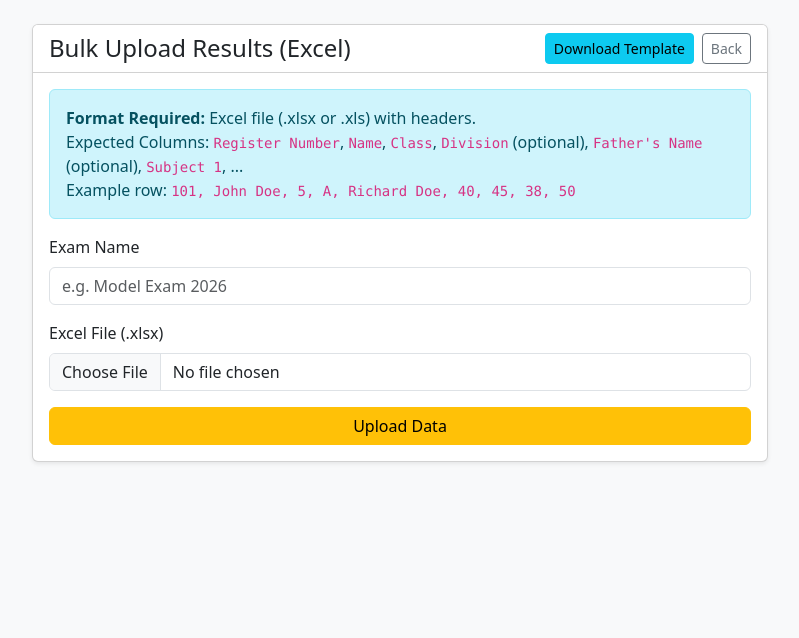
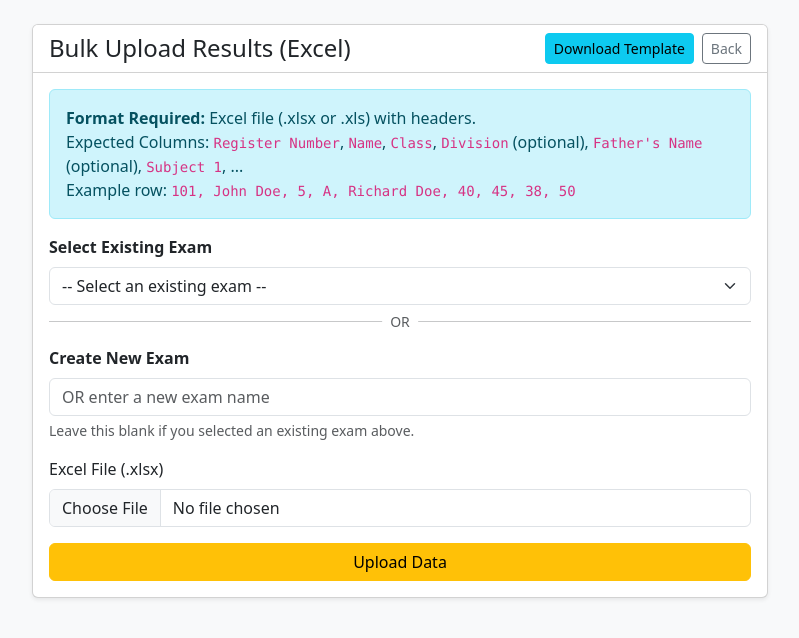
Before and after one commit to Suhailirfani/result, a Django app: page /staff/upload/bulk/ in a window 1280 px wide. Shown: the part 56-694 px from the top of the page, without its empty margins (240-1039 px from the left). Run offline with Django 5.2, Linux system fonts and the light colour scheme; a user stored in the database is signed in; tables that the repository leaves empty hold one stand-in row (values such as "Sample post").

Commit message:
Enhance bulk upload form to allow selecting existing exams

```diff
--- a/results_app/forms.py
+++ b/results_app/forms.py
@@ -31,8 +31,34 @@ class SingleUploadForm(forms.ModelForm):
         }
 
 class BulkUploadForm(forms.Form):
-    exam_name = forms.CharField(max_length=255, required=True, widget=forms.TextInput(attrs={'class': 'form-control', 'placeholder': 'e.g. Model Exam 2026'}))
+    existing_exam = forms.ModelChoiceField(
+        queryset=Exam.objects.none(),
+        required=False,
+        empty_label="-- Select an existing exam --",
+        widget=forms.Select(attrs={'class': 'form-select'})
+    )
+    new_exam_name = forms.CharField(
+        max_length=255,
+        required=False,
+        widget=forms.TextInput(attrs={'class': 'form-control', 'placeholder': 'OR enter a new exam name'})
+    )
     file = forms.FileField(required=True, widget=forms.FileInput(attrs={'class': 'form-control', 'accept': '.xlsx, .xls'}))
+
+    def __init__(self, *args, **kwargs):
+        institution = kwargs.pop('institution', None)
+        super().__init__(*args, **kwargs)
+        if institution:
+            self.fields['existing_exam'].queryset = Exam.objects.filter(institution=institution).order_by('-id')
+
+    def clean(self):
+        cleaned_data = super().clean()
+        existing_exam = cleaned_data.get('existing_exam')
+        new_exam_name = cleaned_data.get('new_exam_name')
+
+        if not existing_exam and not new_exam_name:
+            raise forms.ValidationError("You must either select an existing exam or enter a new exam name.")
+
+        return cleaned_data
 
 class StudentBulkUploadForm(forms.Form):
     file = forms.FileField(required=True, widget=forms.FileInput(attrs={'class': 'form-control', 'accept': '.xlsx, .xls'}))
--- a/results_app/views.py
+++ b/results_app/views.py
@@ -147,6 +147,8 @@ def student_result_view(request, inst_id):
 
                     if institution.grading_system == 'SUNNI_BOARD' and r.marks < 40:
                         results_by_exam[exam_name]['has_failed_subject'] = True
+                    elif institution.grading_system == 'GULF_SECTOR' and r.marks < (r.subject.max_marks * 0.3):
+                        results_by_exam[exam_name]['has_failed_subject'] = True
         except Student.DoesNotExist:
             messages.error(request, "Student not found in this institution. Please check your register number.")
     return render(request, 'student_result.html', {'form': form, 'results_by_exam': results_by_exam, 'student': student, 'institution': institution})
@@ -210,6 +212,8 @@ def class_result_view(request, class_num):
             mark = res_dict.get(sub.name, "-")
             marks_list.append({'mark': mark, 'subject': sub})
             if institution.grading_system == 'SUNNI_BOARD' and mark != "-" and mark < 40:
+                has_failed_subject = True
+            elif institution.grading_system == 'GULF_SECTOR' and mark != "-" and mark < (sub.max_marks * 0.3):
                 has_failed_subject = True
 
         data.append({'student': s, 'marks': marks_list, 'total': s.total_marks or 0, 'max_total': max_total, 'has_failed_subject': has_failed_subject})
@@ -306,13 +310,17 @@ def bulk_upload_view(request):
     institution = request.user.institution
 
     if request.method == 'POST':
-        form = BulkUploadForm(request.POST, request.FILES)
+        form = BulkUploadForm(request.POST, request.FILES, institution=institution)
         if form.is_valid():
             excel_file = form.cleaned_data['file']
-            exam_name = form.cleaned_data['exam_name']
+            existing_exam = form.cleaned_data.get('existing_exam')
+            new_exam_name = form.cleaned_data.get('new_exam_name')
 
             from .models import Exam
-            exam_obj, _ = Exam.objects.get_or_create(institution=institution, name=exam_name)
+            if existing_exam:
+                exam_obj = existing_exam
+            else:
+                exam_obj, _ = Exam.objects.get_or_create(institution=institution, name=new_exam_name)
 
             if not (excel_file.name.endswith('.xlsx') or excel_file.name.endswith('.xls')):
                 messages.error(request, 'Please upload a valid Excel file (.xlsx or .xls).')
@@ -403,7 +411,7 @@ def bulk_upload_view(request):
                 return redirect('results_app:bulk_upload')
 
     else:
-        form = BulkUploadForm()
+        form = BulkUploadForm(institution=institution)
     return render(request, 'bulk_upload.html', {'form': form})
 
 @login_required
--- a/templates/bulk_upload.html
+++ b/templates/bulk_upload.html
@@ -20,9 +20,32 @@
                 </div>
                 <form method="POST" enctype="multipart/form-data">
                     {% csrf_token %}
+                    {% if form.non_field_errors %}
+                        <div class="alert alert-danger">
+                            {{ form.non_field_errors }}
+                        </div>
+                    {% endif %}
+
                     <div class="mb-3">
-                        <label class="form-label">Exam Name</label>
-                        {{ form.exam_name }}
+                        <label class="form-label fw-bold">Select Existing Exam</label>
+                        {{ form.existing_exam }}
+                        {% if form.existing_exam.errors %}
+                            <div class="text-danger small mt-1">{{ form.existing_exam.errors|join:", " }}</div>
+                        {% endif %}
+                    </div>
+
+                    <div class="mb-4 position-relative">
+                        <hr>
+                        <span class="position-absolute top-0 start-50 translate-middle bg-white px-2 text-muted small">OR</span>
+                    </div>
+
+                    <div class="mb-3">
+                        <label class="form-label fw-bold">Create New Exam</label>
+                        {{ form.new_exam_name }}
+                        {% if form.new_exam_name.errors %}
+                            <div class="text-danger small mt-1">{{ form.new_exam_name.errors|join:", " }}</div>
+                        {% endif %}
+                        <div class="form-text">Leave this blank if you selected an existing exam above.</div>
                     </div>
                     <div class="mb-3">
                         <label class="form-label">Excel File (.xlsx)</label>
--- a/templates/student_result.html
+++ b/templates/student_result.html
@@ -135,7 +135,7 @@
                                 <th><strong>Total Marks</strong></th>
                                 <th>
                                     <span class="badge bg-primary fs-5">{{ exam_data.total|clean_mark }}</span>
-                                    {% if institution.grading_system == 'SUNNI_BOARD' %}
+                                    {% if institution.grading_system == 'SUNNI_BOARD' or institution.grading_system == 'GULF_SECTOR' %}
                                         {% if exam_data.has_failed_subject %}
                                             <span class="badge bg-danger fs-6 ms-2">FAILED</span>
                                         {% else %}
```
Also changed, not shown: templates/class_result.html (+8 -9 lines).
